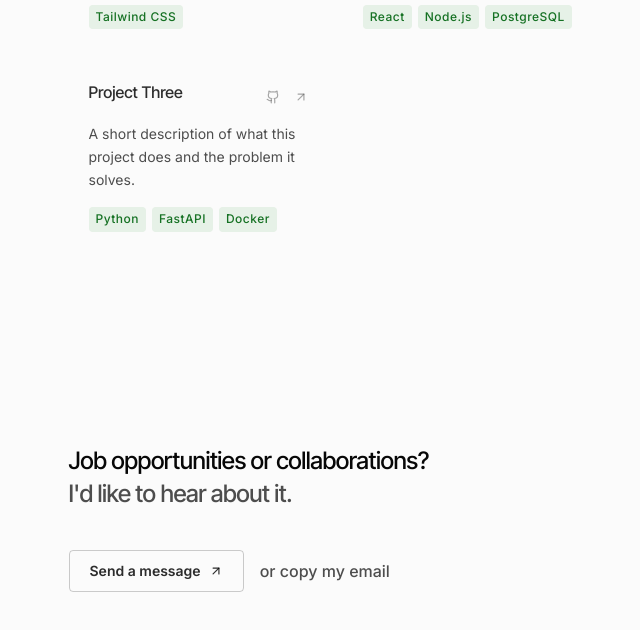
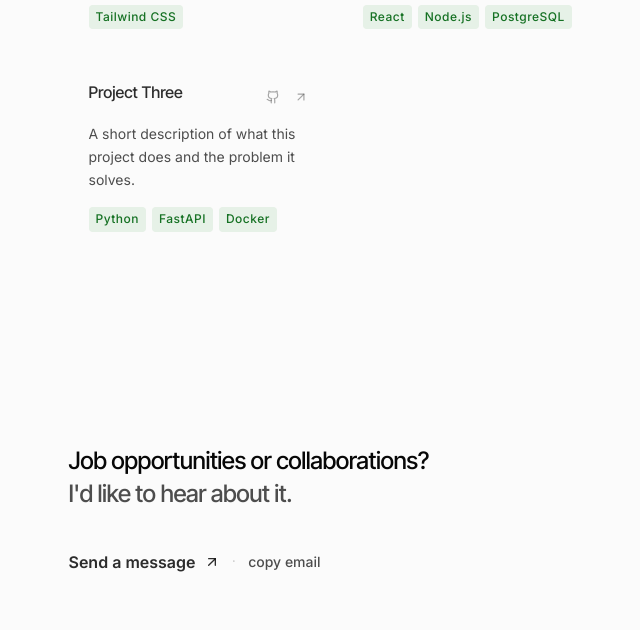
Before and after one commit to Gabnix/personal_portfolio_v1, a Next.js app: page / in a window 1280 px wide. Shown: the part 1586-2216 px from the top of the page, without its empty margins (596-1236 px from the left). Built offline with nearby package versions, Linux system fonts and the light colour scheme.

Commit message:
refactor: simplify CTA layout, remove border, align actions inline, and tighten copy for clearer hierarchy

```diff
--- a/src/app/contact/page.tsx
+++ b/src/app/contact/page.tsx
@@ -225,7 +225,7 @@ function ContactForm() {
             <button
               type="submit"
               disabled={formState === "loading"}
-              className="inline-flex items-center gap-2 min-h-[44px] px-5 py-2.5 border border-foreground/20 rounded font-sans text-sm font-semibold text-foreground/85 hover:border-accent-signal hover:text-accent-signal transition-colors duration-300 cursor-pointer disabled:opacity-40 disabled:cursor-not-allowed group"
+              className="inline-flex items-center gap-2 min-h-[44px] font-sans text-base font-semibold text-foreground/85 hover:text-accent-signal transition-colors duration-300 cursor-pointer disabled:opacity-40 disabled:cursor-not-allowed group"
             >
               {formState === "loading" ? (
                 "Sending…"
@@ -233,7 +233,7 @@ function ContactForm() {
                 <>
                   Send message
                   <ArrowUpRight
-                    className="h-3.5 w-3.5 transition-transform duration-200 group-hover:translate-x-0.5 group-hover:-translate-y-0.5"
+                    className="h-4 w-4 transition-transform duration-200 group-hover:translate-x-0.5 group-hover:-translate-y-0.5"
                     aria-hidden="true"
                   />
                 </>
--- a/src/app/not-found.tsx
+++ b/src/app/not-found.tsx
@@ -70,10 +70,10 @@ export default function NotFound() {
             <motion.div {...entry(0.26)} className="mt-6">
               <Link
                 href="/"
-                className="inline-flex items-center gap-2 px-5 py-2.5 border border-foreground/20 rounded font-sans text-sm font-semibold text-foreground/85 hover:border-accent-signal hover:text-accent-signal transition-colors duration-300 group"
+                className="inline-flex items-center gap-2 min-h-[44px] font-sans text-base font-semibold text-foreground/85 hover:text-accent-signal transition-colors duration-300 group"
               >
                 <ArrowLeft
-                  className="h-3.5 w-3.5 transition-transform duration-200 group-hover:-translate-x-0.5"
+                  className="h-4 w-4 transition-transform duration-200 group-hover:-translate-x-0.5"
                   aria-hidden="true"
                 />
                 <span>{"Help him rebuild "}<span className="text-accent-signal group-hover:text-inherit transition-colors duration-300">home</span></span>
--- a/src/components/sections/ContactSection.tsx
+++ b/src/components/sections/ContactSection.tsx
@@ -28,24 +28,26 @@ export function ContactSection() {
             <span className="text-muted-foreground">I&apos;d like to hear about it.</span>
           </h2>
 
-          <div className="mt-10 flex flex-col sm:flex-row sm:items-center gap-4">
+          <div className="mt-10 flex items-center gap-3">
             <Link
               href="/contact"
-              className="inline-flex items-center gap-2 px-5 py-2.5 border border-foreground/20 rounded font-sans text-sm font-semibold text-foreground/85 hover:border-accent-signal hover:text-accent-signal transition-colors duration-300 group"
+              className="inline-flex items-center gap-2 font-sans text-base font-semibold text-foreground/85 hover:text-accent-signal transition-colors duration-300 group"
             >
               Send a message
               <ArrowUpRight
-                className="h-3.5 w-3.5 transition-transform duration-200 group-hover:translate-x-0.5 group-hover:-translate-y-0.5"
+                className="h-4 w-4 transition-transform duration-200 group-hover:translate-x-0.5 group-hover:-translate-y-0.5"
                 aria-hidden="true"
               />
             </Link>
 
+            <span className="text-muted-foreground/30 text-sm select-none" aria-hidden="true">·</span>
+
             <CopyEmail
               email={SITE_EMAIL}
-              className="inline-flex items-center gap-1.5 font-sans text-base font-medium text-muted-foreground hover:text-foreground hover:underline underline-offset-2 transition-colors duration-200 cursor-pointer"
+              className="inline-flex items-center font-sans text-sm font-medium text-muted-foreground hover:text-foreground transition-colors duration-200 cursor-pointer"
               aria-label="Copy email address"
             >
-              or copy my email
+              copy email
             </CopyEmail>
           </div>
         </AnimatedWrapper>
```
